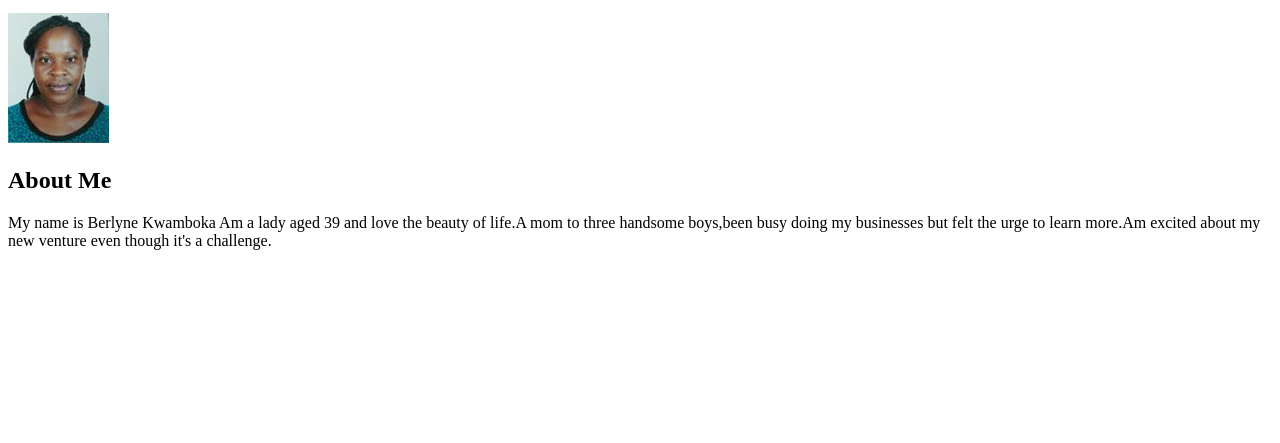
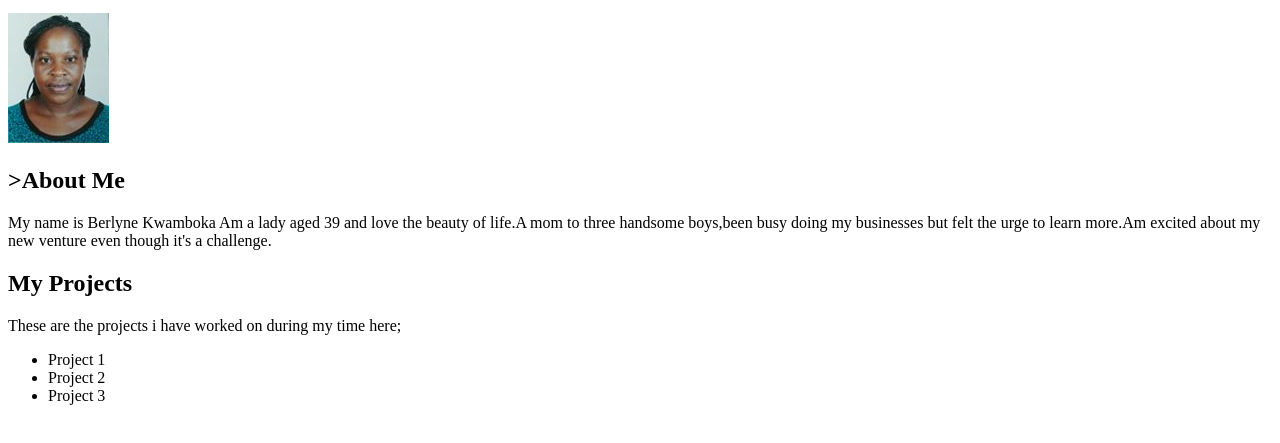
Before and after one commit to Beryle4155/portfolio, a plain HTML site: page index.html in a window 1280 px wide. Shown: the part 137-580 px from the top of the page. Drawn offline with Linux system fonts and the light colour scheme.

Commit message:
creacted project div

```diff
--- a/index.html
+++ b/index.html
@@ -22,9 +22,18 @@
       <div class="image"><img src="images/photo.jpg" alt=""></div>
 
       <div class="about">
-        <h2>About Me</h2>
+        <h2 id="aboutme"</id>>About Me</h2>
         <p>My name is <span class="name"> Berlyne Kwamboka </span>Am a lady aged 39 and love the beauty of life.A mom to three handsome boys,been busy doing my businesses but felt the urge to learn more.Am excited about my new venture even though it's a challenge.</p>
+      </div>
 
+      <div class="projects">
+        <h2 id="myprojects">My Projects</h2>
+        These are the projects i have worked on during my time here;
+        <ul>
+          <li><a href=""></a>Project 1</li>
+          <li><a href=""></a>Project 2</li>
+          <li><a href=""></a>Project 3</li>
+        </ul>
       </div>
 
 
```
